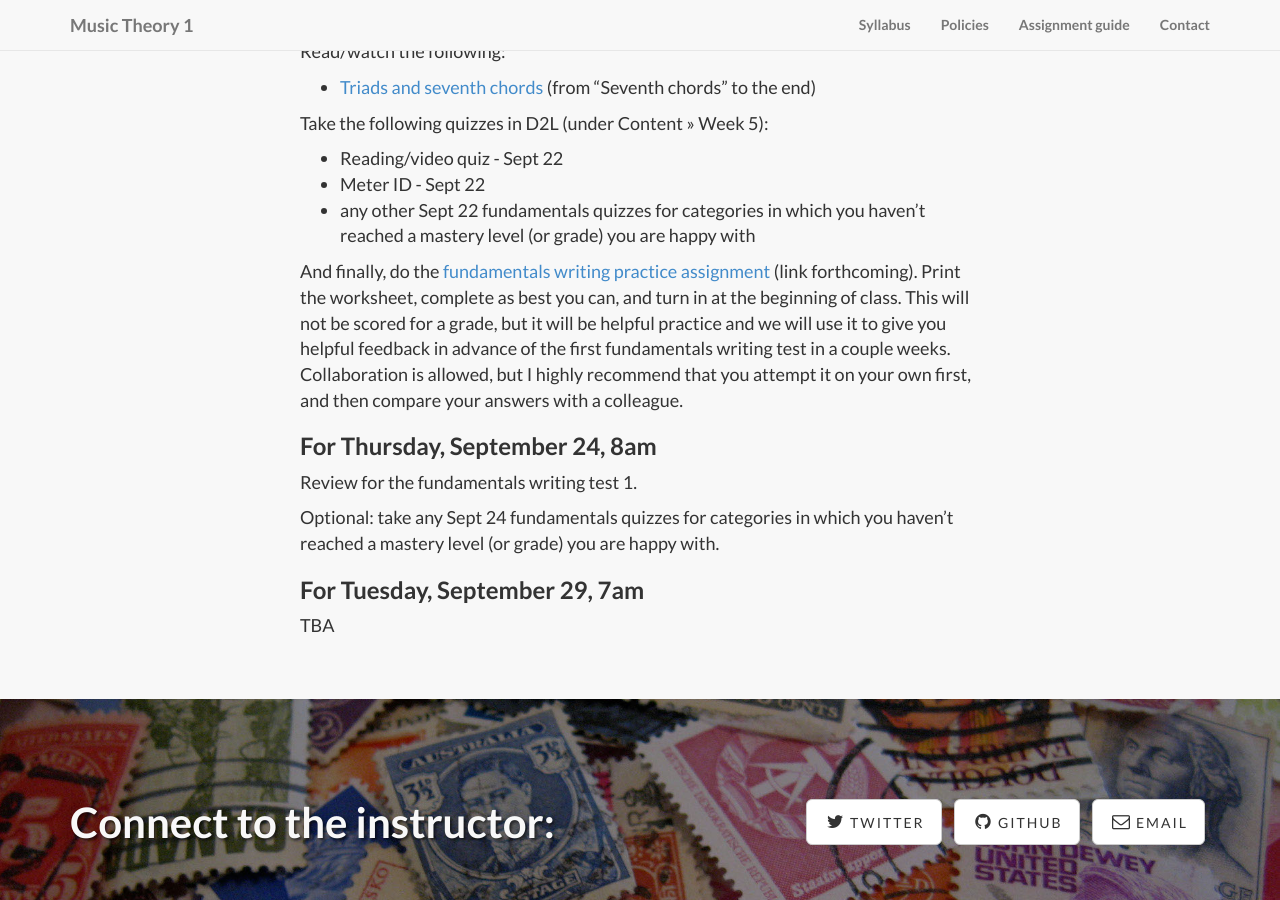
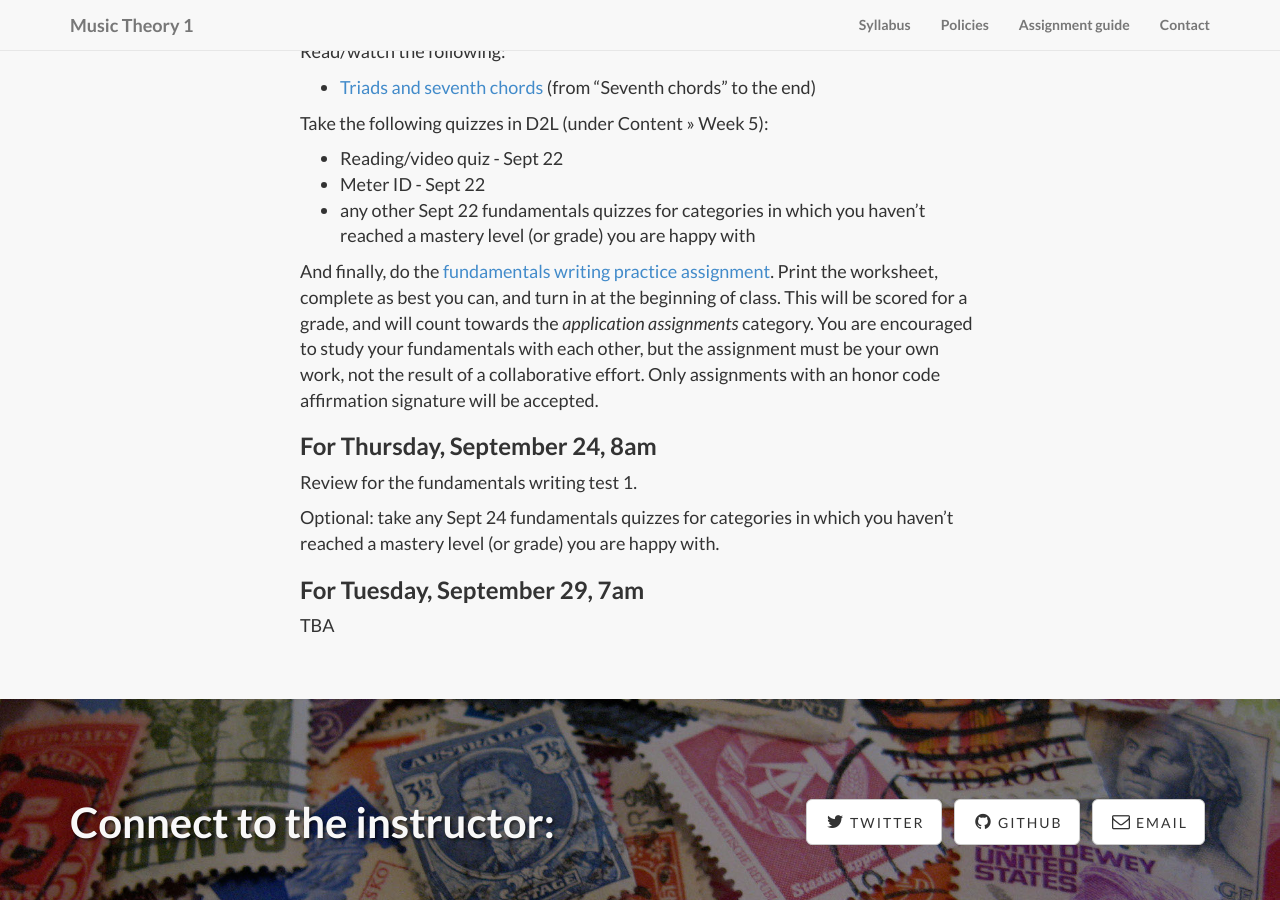
Before and after one commit to kshaffer/theory1, a Jekyll site: the page built from week5.md, in a window 1280 px wide and 900 px high, scrolled down 1364 px. Built offline with Jekyll 4.4.1, drawn with Linux system fonts in a browser that asks for light colours; nearby versions of some CDN libraries; library files that are not in the unit come from our copies.

Commit message:
worksheet 2

```diff
--- a/week5.md
+++ b/week5.md
@@ -40,7 +40,7 @@ Take the following quizzes in D2L (under Content >> Week 5):
 - Meter ID - Sept 22
 - any other Sept 22 fundamentals quizzes for categories in which you haven't reached a mastery level (or grade) you are happy with
 
-And finally, do the [fundamentals writing practice assignment](/media/WritingAssignment2.pdf) (link forthcoming). Print the worksheet, complete as best you can, and turn in at the beginning of class. This will not be scored for a grade, but it will be helpful practice and we will use it to give you helpful feedback in advance of the first fundamentals writing test in a couple weeks. Collaboration is allowed, but I highly recommend that you attempt it on your own first, and then compare your answers with a colleague.
+And finally, do the [fundamentals writing practice assignment](/media/WritingAssignment2.pdf). Print the worksheet, complete as best you can, and turn in at the beginning of class. This will be scored for a grade, and will count towards the *application assignments* category. You are encouraged to study your fundamentals with each other, but the assignment must be your own work, not the result of a collaborative effort. Only assignments with an honor code affirmation signature will be accepted.
 
 
 ### For Thursday, September 24, 8am
```
Also changed, not shown: week4.md (+1 -1 lines), 2 other files.
